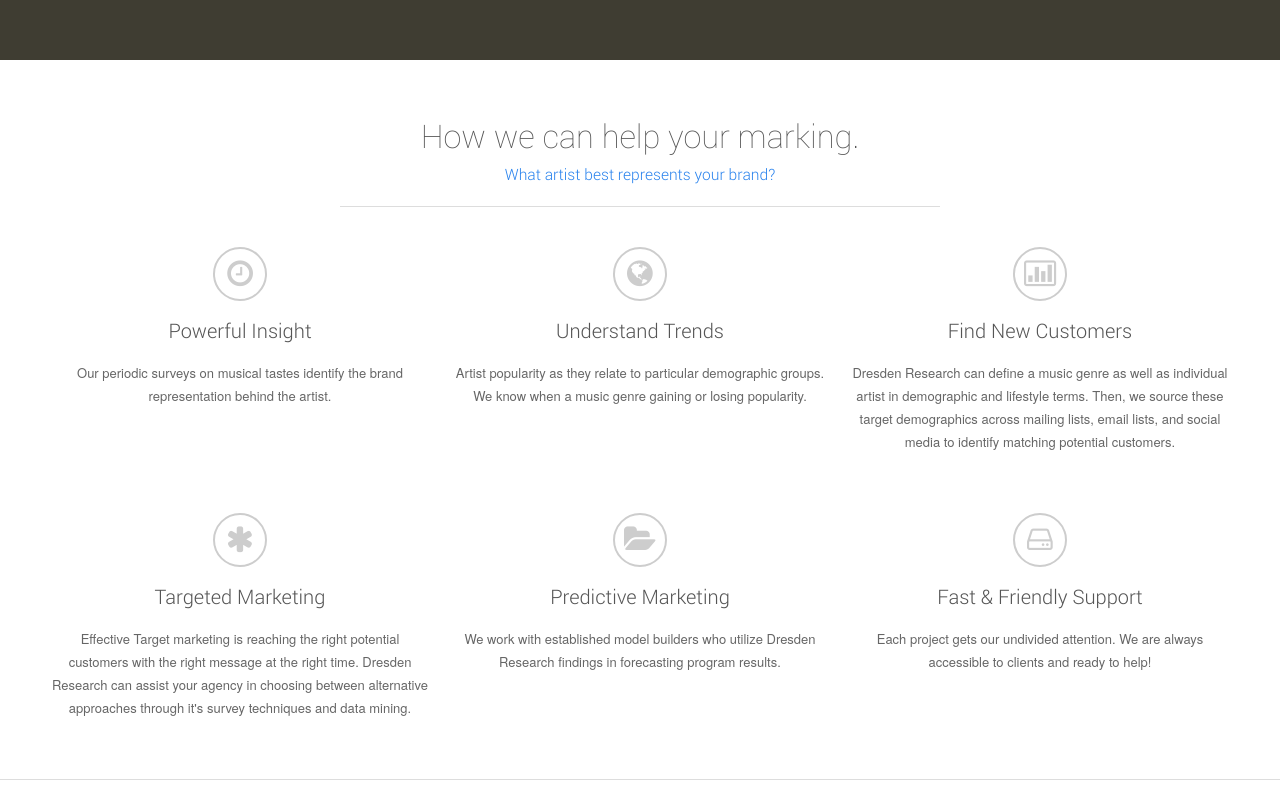
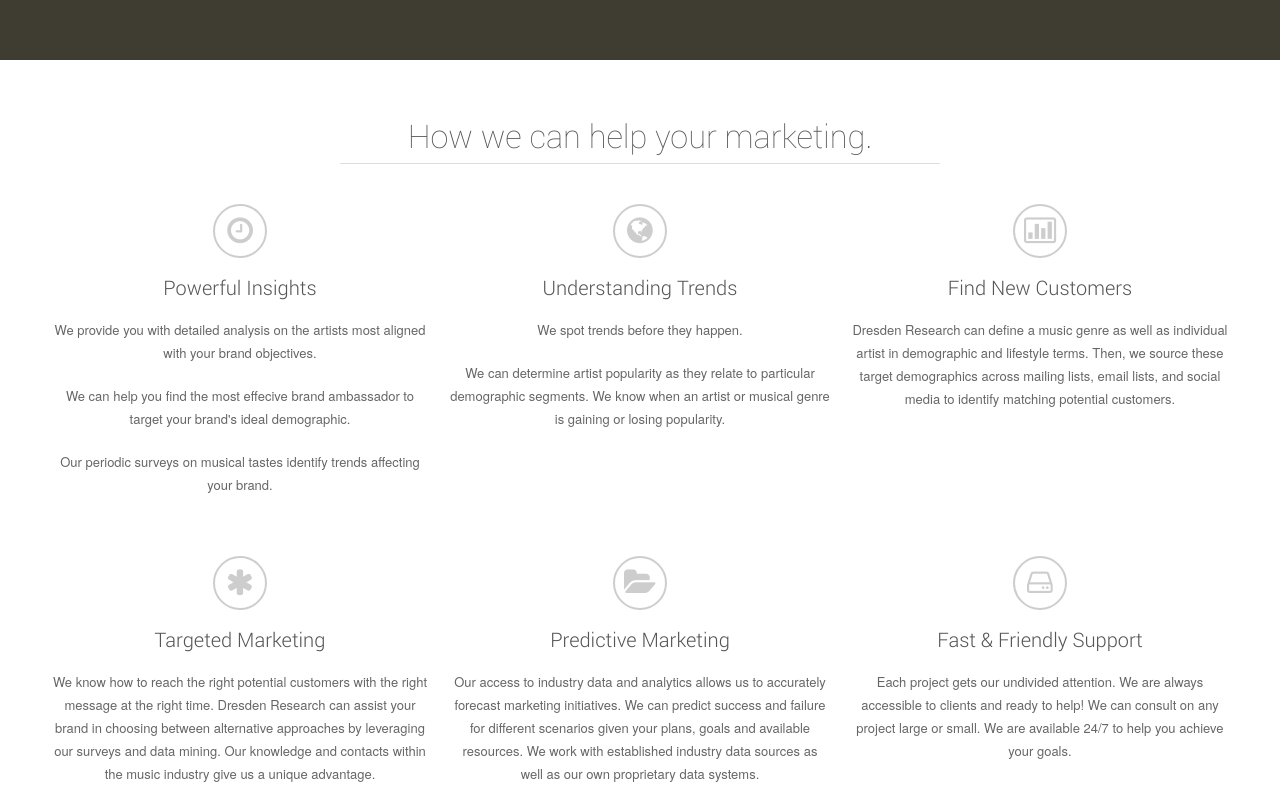
Before and after one commit to superacidjax/nationalsurveys, a plain HTML site: page public/index.html in a window 1280 px wide. Shown: the part 740-1548 px from the top of the page. Drawn offline with Linux system fonts and the light colour scheme.

Commit message:
adds text

```diff
--- a/public/index.html
+++ b/public/index.html
@@ -105,22 +105,24 @@
 
             <!-- entry header -->
             <header class="entry-header grid-50 prefix-25">
-            <h2 class="entry-title">How we can help your marking.</h2>
-            <p class="entry-slogan">What artist best represents your brand?</p>
+            <h2 class="entry-title">How we can help your marketing.</h2>
             </header><!-- close entry header -->
 
             <!-- icon box 1 -->
             <div class="grid-33 mobile-grid-100 tablet-grid-50 info">
                 <i class="icon-time icon-4x main-icon"></i>
-                <h3>Powerful Insight</h3>
-                <p>Our periodic surveys on musical tastes identify the brand representation behind the artist.<p>
+                <h3>Powerful Insights</h3>
+                <p>We provide you with detailed analysis on the artists most aligned with your brand objectives.</p>
+                <p>We can help you find the most effecive brand ambassador to target your brand's ideal demographic.</p>
+                <p>Our periodic surveys on musical tastes identify trends affecting your brand.<p>
             </div><!-- close icon box -->
 
             <!-- icon box 2 -->
             <div class="grid-33 mobile-grid-100 tablet-grid-50 info">
                 <i class="icon-globe icon-4x main-icon"></i>
-                <h3>Understand Trends</h3>
-                <p>Artist popularity as they relate to particular demographic groups. We know when a music genre gaining or losing popularity. <p>
+                <h3>Understanding Trends</h3>
+                <p>We spot trends before they happen.</p>
+                <p>We can determine artist popularity as they relate to particular demographic segments. We know when an artist or musical genre is gaining or losing popularity.<p>
             </div><!-- close icon box -->
 
             <!-- icon box 3 -->
@@ -137,14 +139,14 @@
             <div class="grid-33 mobile-grid-100 tablet-grid-50 info">
                 <i class="icon-asterisk icon-4x main-icon"></i>
                 <h3>Targeted Marketing</h3>
-                <p>Effective Target marketing is reaching the right potential customers with the right message at the right time. Dresden Research can assist your agency in choosing between alternative approaches through it's survey techniques and data mining.<p>
+                <p>We know how to reach the right potential customers with the right message at the right time. Dresden Research can assist your brand in choosing between alternative approaches by leveraging our surveys and data mining. Our knowledge and contacts within the music industry give us a unique advantage.<p>
             </div><!-- close icon box -->
 
             <!-- icon box 5 -->
             <div class="grid-33 mobile-grid-100 tablet-grid-50 info">
                 <i class="icon-folder-open icon-4x main-icon"></i>
                 <h3>Predictive Marketing</h3>
-                <p>We work with established model builders who utilize Dresden Research findings in forecasting program results.<p>
+                <p>Our access to industry data and analytics allows us to accurately forecast marketing initiatives. We can predict success and failure for different scenarios given your plans, goals and available resources. We work with established industry data sources as well as our own proprietary data systems.<p>
             </div><!-- close icon box -->
 
             <!-- icon box 6 -->
@@ -152,7 +154,7 @@
                 <i class="icon-hdd icon-4x main-icon"></i>
                 <h3>Fast & Friendly Support</h3>
                 <p>Each project gets our undivided attention. We are always accessible to
-                clients and ready to help!<p>
+                clients and ready to help! We can consult on any project large or small. We are available 24/7 to help you achieve your goals.<p>
             </div><!-- close icon box -->
 
         </div><!-- close grid-container -->
```
